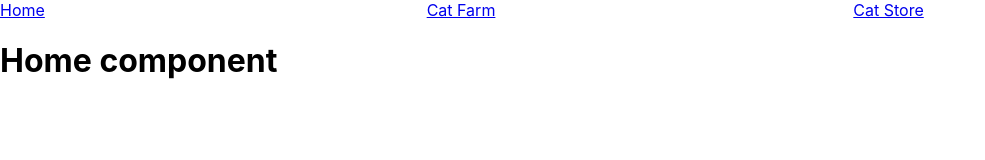
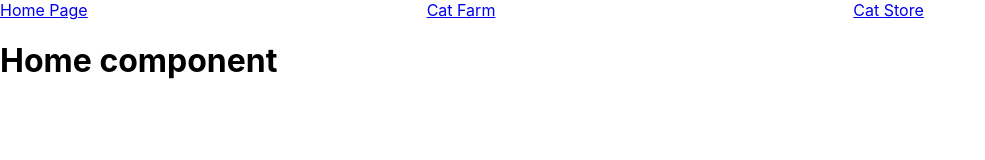
Before and after one commit to adammetal/react-router-starter, a React (Create React App) app: page / in a window 1280 px wide. Shown: the top 160 px of the page, without its empty margins (0-985 px from the left). Built offline with nearby package versions, Linux system fonts and the light colour scheme.

Commit message:
fix navbar

```diff
--- a/src/components/NavBar.jsx
+++ b/src/components/NavBar.jsx
@@ -8,7 +8,7 @@
 
 const NavBar = () => (
   <Nav>
-    <Link to="/">Home</Link>
+    <Link to="/">Home Page</Link>
     <Link to="/cat-farm">Cat Farm</Link>
     <Link to="/cat-store">Cat Store</Link>
   </Nav>
```
